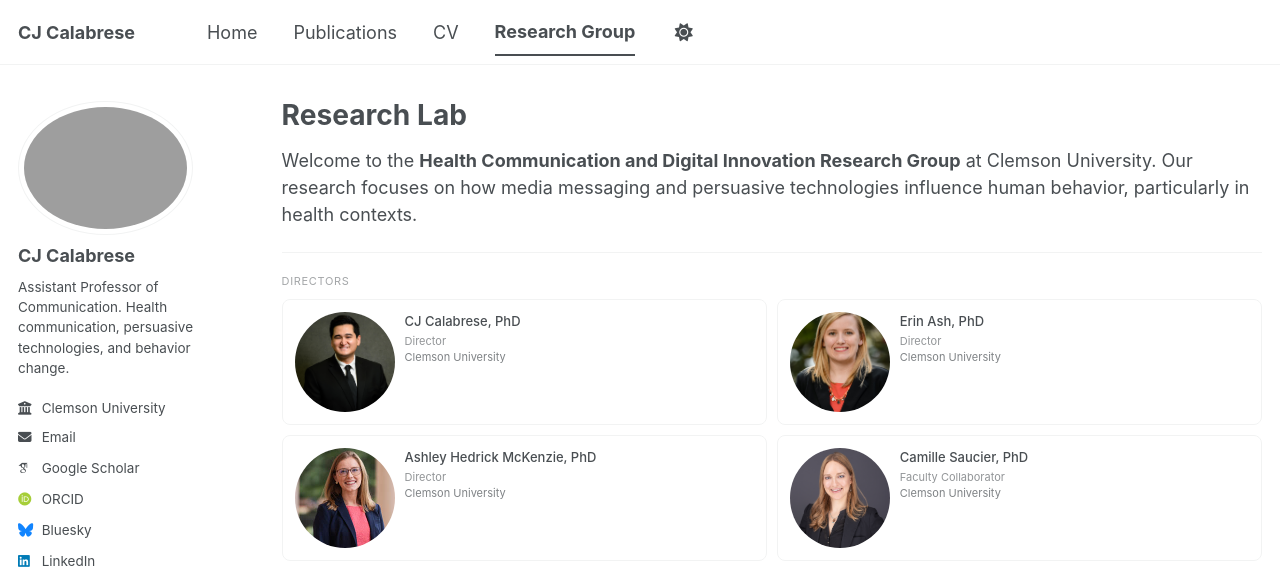
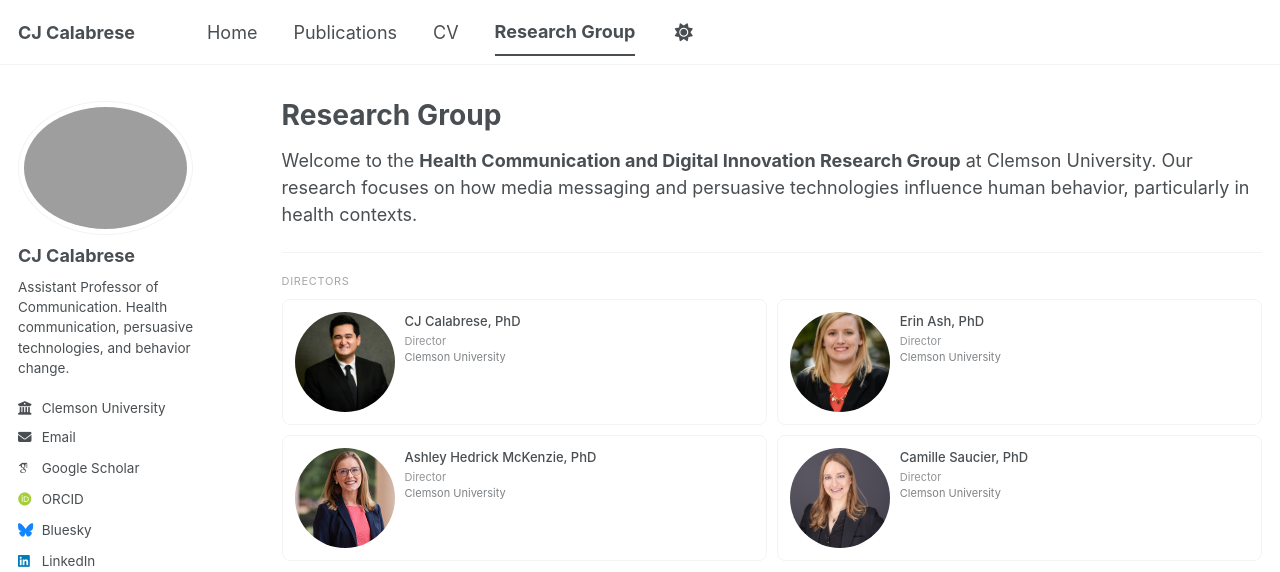
Before and after one commit to cjcalabresephd/cjcalabresephd.github.io, a Jekyll site: the page built from _pages/research-group.md, in a window 1280 px wide and 900 px high. Shown: the top 572 px of the window. Built offline with Jekyll 4.4.1, drawn with Linux system fonts in a browser that asks for light colours; some web fonts are replaced; a script bundle is joined from its source files by our own code; library files that are not in the unit come from our copies.

Commit message:
Update research-group.md

```diff
--- a/_pages/research-group.md
+++ b/_pages/research-group.md
@@ -1,6 +1,6 @@
 ---
 layout: archive
-title: "Research Lab"
+title: "Research Group"
 permalink: /research-group/
 author_profile: true
 ---
@@ -43,7 +43,7 @@ Welcome to the **Health Communication and Digital Innovation Research Group** at
     <img class="member-avatar" src="/images/lab/camillesaucier.jpg" alt="Camille Saucier">
     <div>
       <div class="member-name">Camille Saucier, PhD</div>
-      <div class="member-role">Faculty Collaborator</div>
+      <div class="member-role">Director</div>
       <div class="member-inst">Clemson University</div>
     </div>
   </a>
```
